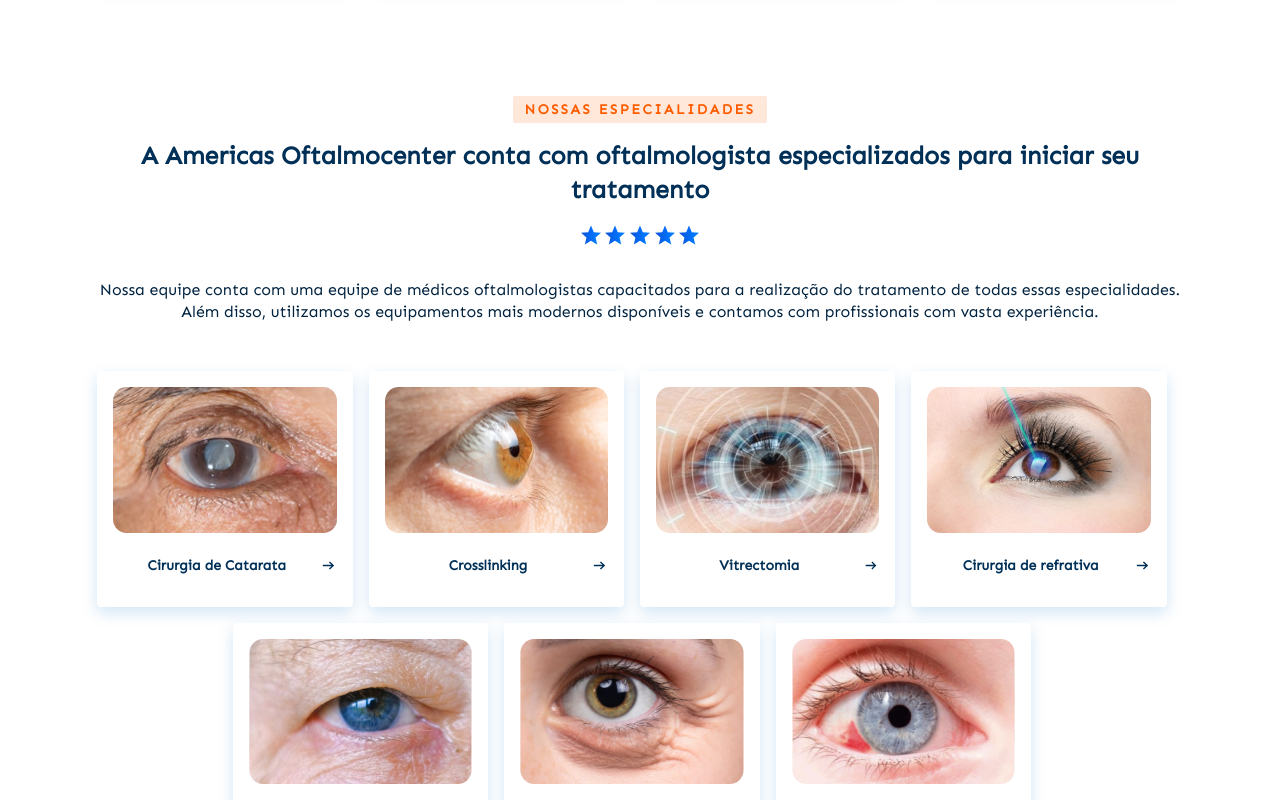
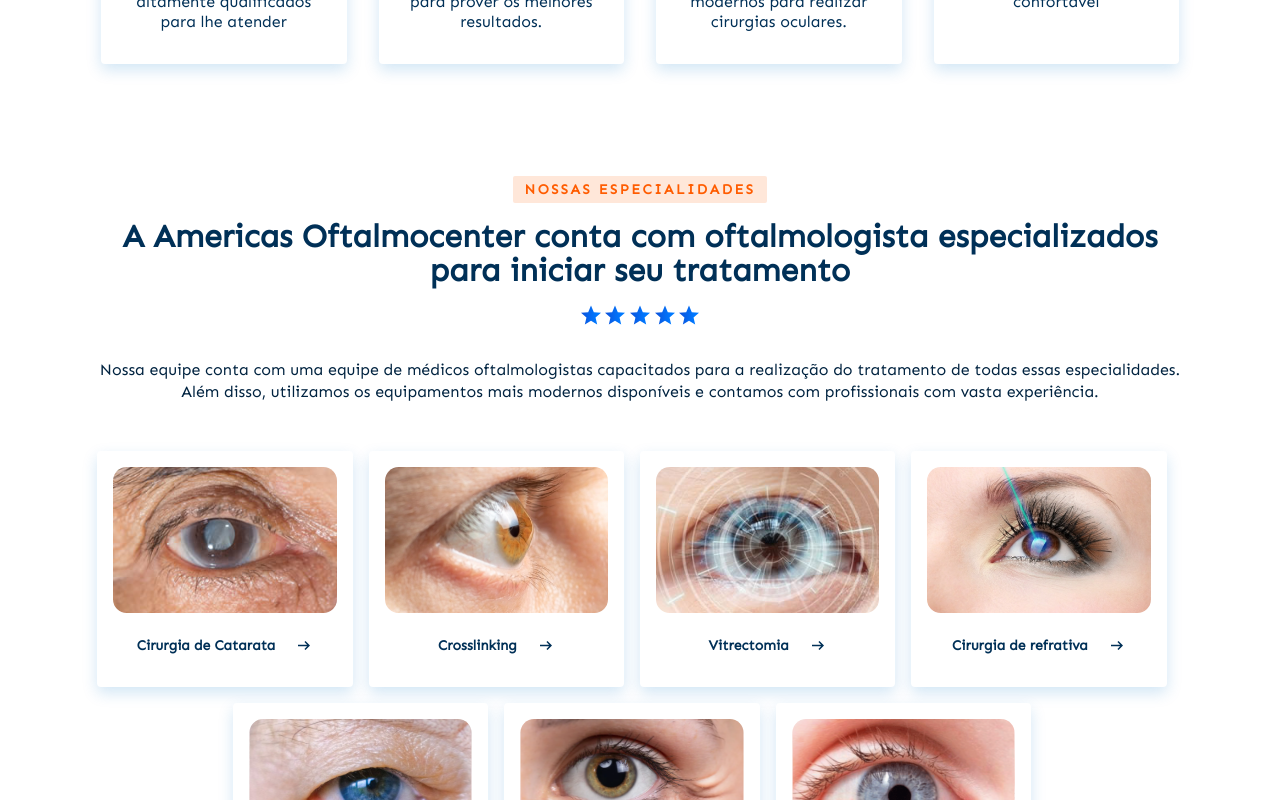
Before and after one commit to fernandocyfer/oftalmocenter, a Next.js app: page / in a window 1280 px wide. Shown: the part 1760-2560 px from the top of the page. Built offline with nearby package versions, Linux system fonts and the light colour scheme; no server answers.

Commit message:
ajustes home

```diff
--- a/components/Cards/CardEspecialidades.jsx
+++ b/components/Cards/CardEspecialidades.jsx
@@ -12,8 +12,9 @@
             </div>
             <Link href={href? href:''}>
                 <div className={styles.CardEspecialidades__content}>
-                    <h5>{title? title:"Título"}</h5>
+                    <h5>{title? title:"Título"}
                     <Image src={arrowIcon} />
+                    </h5>
                 </div>
             </Link>
         </div>
--- a/styles/button.module.sass
+++ b/styles/button.module.sass
@@ -65,7 +65,7 @@
 
     &:hover
         transition: all 0.3s ease
-        background-color: $color-blue-ligth
+        background-color: #176cd1
         color: $color_white
         box-shadow: 0px 6px 25px rgba(0, 179, 255, 0.55)
 
--- a/styles/cards.module.sass
+++ b/styles/cards.module.sass
@@ -72,3 +72,6 @@
             width: 100%
             text-align: center
             color: #003057
+            display: flex
+            justify-content: center
+            gap: 20px
--- a/styles/container.module.sass
+++ b/styles/container.module.sass
@@ -12,7 +12,7 @@
     h4
         margin: 1rem 0rem
         font-weight: 700
-        font-size: 25px
+        font-size: 32px
         line-height: 34px
         color: #003057
     p
--- a/styles/home.module.sass
+++ b/styles/home.module.sass
@@ -51,7 +51,7 @@
         display: flex
         justify-content: center
         align-items: center
-        //padding-bottom: 2.5rem
+        padding: 40px 0
         background-color: #fff
         margin-top: -12vw
         box-shadow: 0px 6px 45px rgba(0, 114, 197, 0.18)
@@ -186,6 +186,7 @@
     padding: 2rem
     box-shadow: 0px 6px 15px rgba(0, 114, 197, 0.18)
     border-radius: 16px
+    margin-top: 4rem
 
 .SectionNine
     margin: 8rem auto 5rem auto
```
